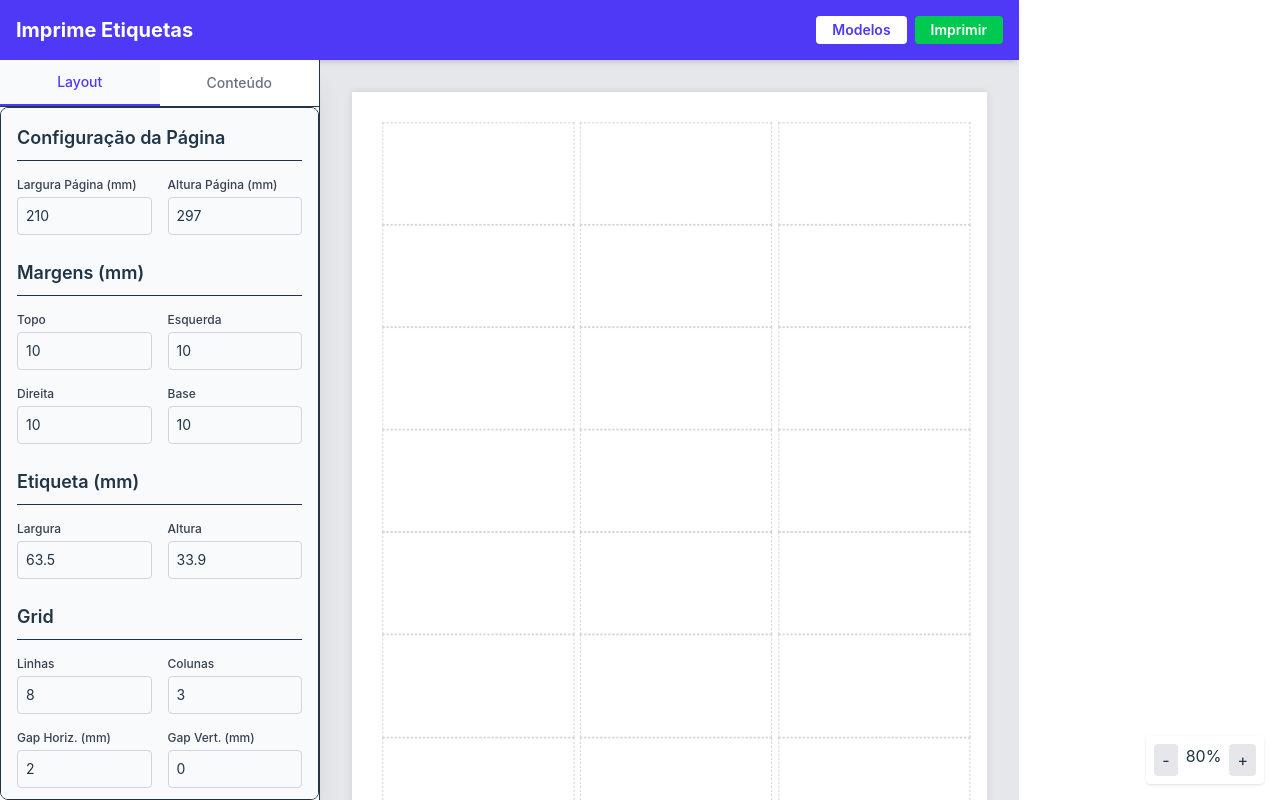
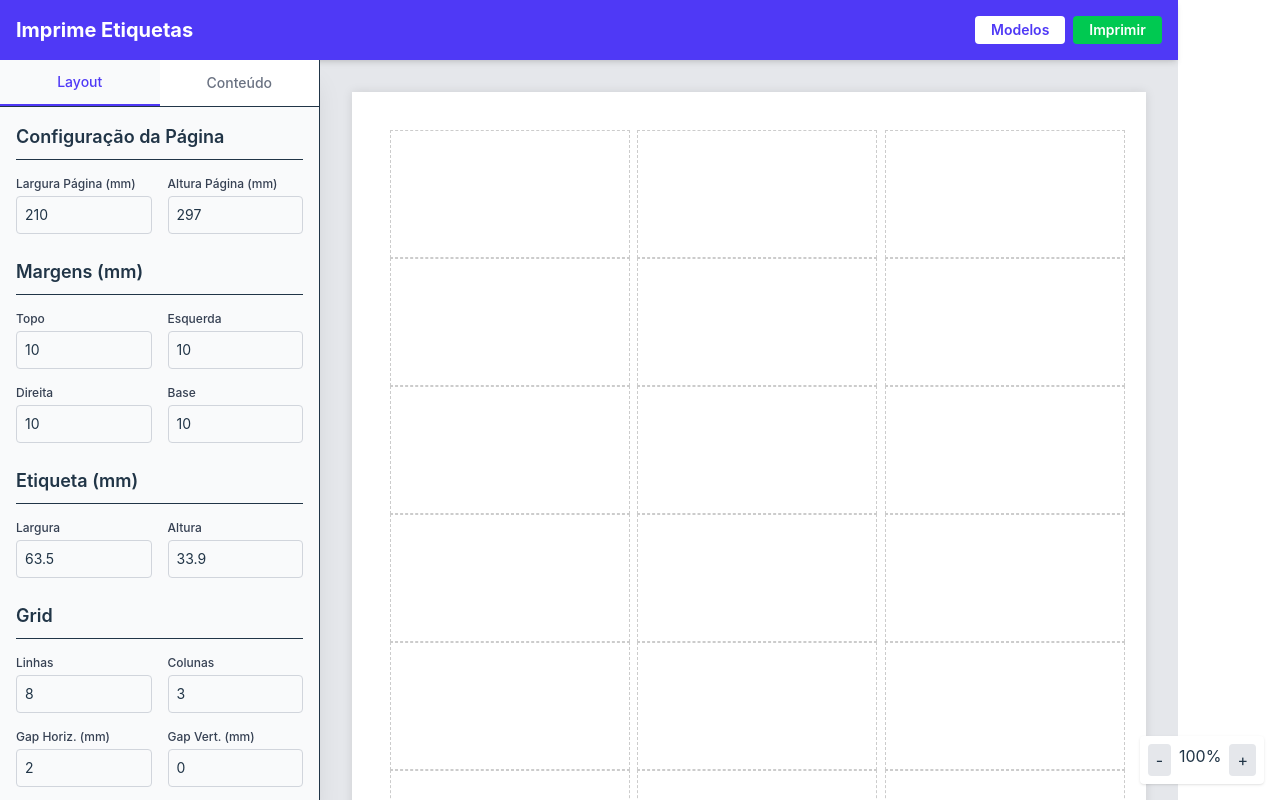
Before and after one commit to ronefel/ImprimeEtiquetas, a React (Vite) app: page / in a window 1280 px wide. Built offline with nearby package versions, Linux system fonts and the light colour scheme.

Commit message:
feat: Adiciona a estrutura inicial do aplicativo Electron para impressão de etiquetas, incluindo componentes de UI para edição de conteúdo, visualização e configuração.

```diff
--- a/electron/main.ts
+++ b/electron/main.ts
@@ -18,8 +18,8 @@ const VITE_DEV_SERVER_URL = process.env['VITE_DEV_SERVER_URL']
 
 function createWindow() {
   win = new BrowserWindow({
-    width: 1200,
-    height: 800,
+    width: 1209,
+    height: 870,
     icon: path.join(process.env.VITE_PUBLIC || '', 'electron-vite.svg'),
     webPreferences: {
       preload: path.join(__dirname, 'preload.js'),
--- a/src/components/ConfigPanel.tsx
+++ b/src/components/ConfigPanel.tsx
@@ -12,7 +12,7 @@ const ConfigPanel: React.FC<InternalProps> = ({ config, onChange }) => {
     };
 
     return (
-        <div className="bg-gray-50 p-4 rounded-lg border h-full overflow-y-auto">
+        <div className="bg-gray-50 p-4 h-full overflow-y-auto">
             <h2 className="text-lg font-semibold mb-4 border-b pb-2">Configuração da Página</h2>
 
             <div className="grid grid-cols-2 gap-4 mb-6">
--- a/src/components/ContentPanel.tsx
+++ b/src/components/ContentPanel.tsx
@@ -28,7 +28,7 @@ const ContentPanel: React.FC<Props> = ({ onApplyAll, selectedLabelIndex, onUpdat
     }, [currentLabelText, selectedLabelIndex]);
 
     return (
-        <div className="bg-gray-50 p-4 rounded-lg border h-full overflow-y-auto">
+        <div className="bg-gray-50 p-4 h-full overflow-y-auto">
             <h2 className="text-lg font-semibold mb-4 border-b pb-2">Conteúdo da Etiqueta</h2>
 
             <div className="mb-4">
--- a/src/components/Preview.tsx
+++ b/src/components/Preview.tsx
@@ -9,7 +9,7 @@ interface Props {
 }
 
 const Preview: React.FC<Props> = ({ config, contents, onSelectLabel, selectedIndex }) => {
-    const [scale, setScale] = useState(0.8);
+    const [scale, setScale] = useState(1);
     const [isPrint, setIsPrint] = useState(false);
 
     useEffect(() => {
@@ -76,7 +76,7 @@ const Preview: React.FC<Props> = ({ config, contents, onSelectLabel, selectedInd
                 key={i}
                 style={getLabelStyle(i)}
                 onClick={() => !isPrint && onSelectLabel(i)}
-                className="print:border-none" // Tailwind utility for print if needed
+                className="print:!border-none" // Force no border on print to override inline styles
             >
                 <div className="p-1 w-full h-full break-words">
                     {contents[i]}
@@ -94,7 +94,7 @@ const Preview: React.FC<Props> = ({ config, contents, onSelectLabel, selectedInd
                 <button onClick={() => setScale(s => Math.min(2, s + 0.1))} className="px-2 py-1 bg-gray-200 rounded">+</button>
             </div>
 
-            <div style={pageStyle} className="print:transform-none print:shadow-none print:m-0">
+            <div style={pageStyle} className="print:!transform-none print:!shadow-none print:!m-0">
                 <div style={gridStyle}>
                     {labels}
                 </div>
--- a/src/index.css
+++ b/src/index.css
@@ -1,4 +1,8 @@
 @import "tailwindcss";
+
+html {
+  overflow: hidden;
+}
 
 :root {
   font-family: Inter, system-ui, Avenir, Helvetica, Arial, sans-serif;
```
Also changed, not shown: dist-electron/main.js.
